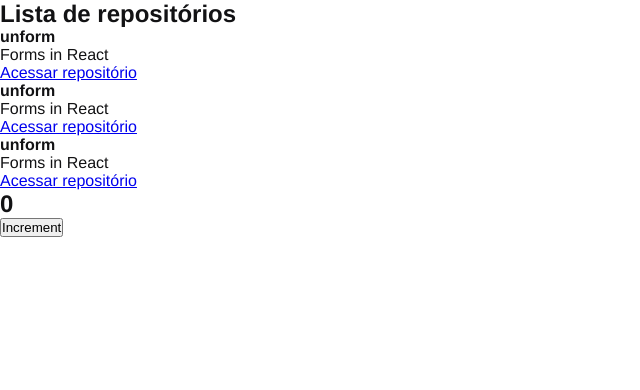
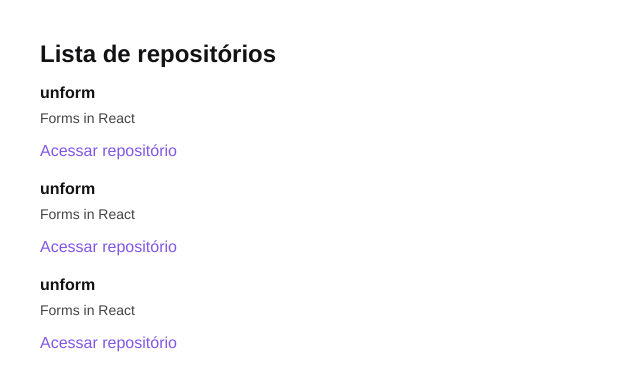
Before and after one commit to joaosoarees/01-github-explorer, a React app: page / in a window 1280 px wide. Shown: the top 390 px of the page, without its empty margins (0-640 px from the left). Built offline with nearby package versions, Linux system fonts and the light colour scheme.

Commit message:
styles on RepositoryList

```diff
--- a/src/App.jsx
+++ b/src/App.jsx
@@ -1,12 +1,8 @@
-import { Counter } from './components/Counter';
 import { RepositoryList } from './components/RepositoryList';
 import './styles/global.scss';
 
 export function App() {
   return (
-    <>
-      <RepositoryList />
-      <Counter />
-    </>
+    <RepositoryList />
   );
 }
--- a/src/components/Counter.jsx
+++ /dev/null
@@ -1,22 +0,0 @@
-import { useState } from 'react';
-
-export function Counter() {
-  const [counter, setCounter] = useState(0);
-
-  function increment() {
-    setCounter(counter + 1);
-  }
-
-  return (
-    <div>
-      <h2>{counter}</h2>
-
-      <button
-        type="button"
-        onClick={increment}
-      >
-        Increment
-      </button>
-    </div>
-  );
-}
--- a/src/components/RepositoryList.jsx
+++ b/src/components/RepositoryList.jsx
@@ -1,4 +1,6 @@
 import { RepositoryItem } from "./RepositoryItem";
+
+import '../styles/repositories.scss';
 
 const repository = {
   name: 'unform',
--- /dev/null
+++ b/src/styles/repositories.scss
@@ -0,0 +1,30 @@
+section.repository-list {
+  margin: 40px;
+
+  h1 {
+    margin-bottom: 16px;
+  }
+
+  ul {
+    list-style: none;
+
+    li {
+      & + li {
+        margin-top: 20px;
+      }
+
+      p {
+        font-size: 14px;
+        color: #444;
+        margin-top: 8px;
+      }
+
+      a {
+        display: inline-block;
+        margin-top: 16px;
+        text-decoration: none;
+        color: #8257e6;
+      }
+    }
+  }
+}
```
